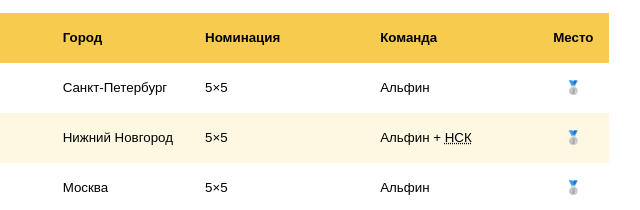
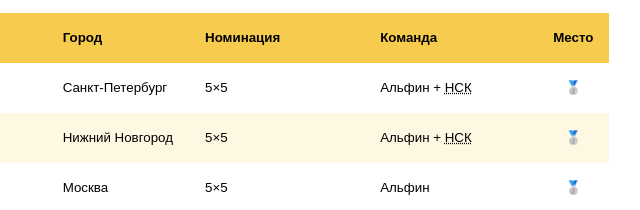
Before and after one commit to elushnikova/alphyn, a website: page public/index.html in a window 1280 px wide. Shown: the part 402-612 px from the top of the page, 460-1100 px from the left. Drawn offline with Linux system fonts and the light colour scheme.

Commit message:
Update Rekon 2024 results

```diff
--- a/public/index.html
+++ b/public/index.html
@@ -69,7 +69,12 @@
             </td>
             <td class="location">Санкт-Петербург</td>
             <td class="category">5&times;5</td>
-            <td class="team"><span class="name">Альфин</span></td>
+            <td class="team">
+              <span class="name">
+                <span>Альфин + </span>
+                <abbr title="легионеры из женской команды клуба НСК">НСК</abbr>
+              </span>
+            </td>
             <td class="place">
               <data value="2" title="2 место"><span>2</span></data>
             </td>
```
